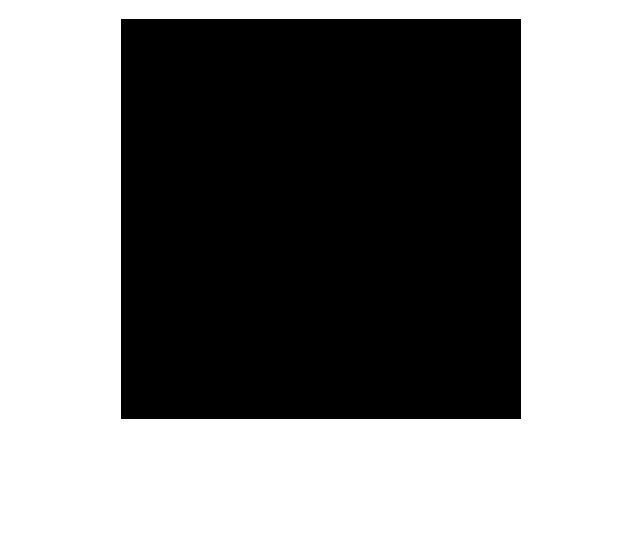
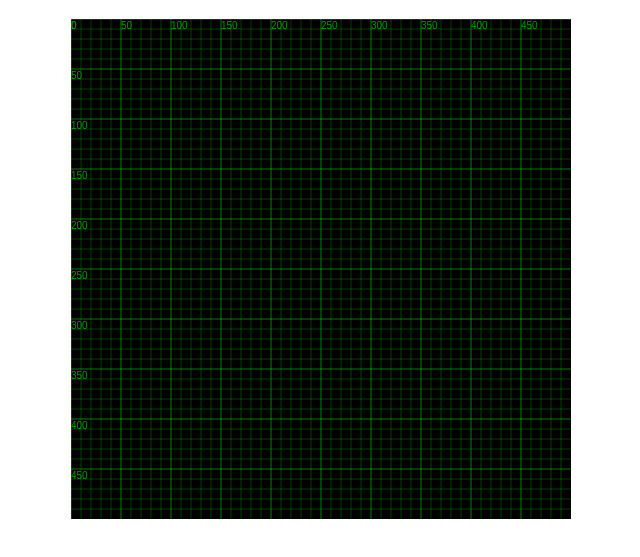
Before and after one commit to jawdinmorris/PaperSpace, a plain HTML site: page chapter2/index.html in a window 1280 px wide. Shown: the part 61-618 px from the top of the page, without its empty margins (319-959 px from the left). Drawn offline with Linux system fonts and the light colour scheme.

Commit message:
complete chapter 2

```diff
--- /dev/null
+++ b/chapter2/drawing.js
@@ -0,0 +1,37 @@
+function draw_grid(ctx, minor, major, stroke, fill) {
+    minor = minor || 10;
+    major = major || minor * 5;
+    stroke = stroke || "#00FF00";
+    fill = fill || "#009900";
+
+    ctx.save();
+
+    ctx.strokeStyle = stroke;
+    ctx.fillStyle = fill;
+    let width = ctx.canvas.width,
+        height = ctx.canvas.height
+
+    for (var x = 0; x < width; x += minor) {
+        ctx.beginPath();
+        ctx.moveTo(x, 0);
+        ctx.lineTo(x, height);
+        ctx.lineWidth = (x % major == 0) ? 0.5 : 0.25;
+        ctx.stroke();
+        if (x % major == 0) {
+            ctx.fillText(x, x, 10);
+        }
+    }
+
+    for (var y = 0; y < height; y += minor) {
+        ctx.beginPath();
+        ctx.moveTo(0, y);
+        ctx.lineTo(width, y);
+        ctx.lineWidth = (y % major == 0) ? 0.5 : 0.25;
+        ctx.stroke();
+        if (y % major == 0) {
+            ctx.fillText(y, 0, y + 10);
+        }
+    }
+
+    ctx.restore();
+}
--- a/chapter2/index.html
+++ b/chapter2/index.html
@@ -7,17 +7,19 @@
     <meta http-equiv="X-UA-Compatible" content="ie=edge">
     <title>More Drawing To Canvas</title>
     <link rel="stylesheet" href="styles.css">
+    <script src="drawing.js"></script>
 </head>
 
 <body>
     <h1>More drawing to canvas</h1>
-    <canvas id="asteroids" width="400" height="400"></canvas>
+    <canvas id="asteroids" width="500" height="500"></canvas>
     <script>
         //Set Canvas
         var canvas = document.getElementById("asteroids");
         var context = canvas.getContext("2d");
 
         // Grid Drawing
+        draw_grid(context)
     </script>
 </body>
 
```
